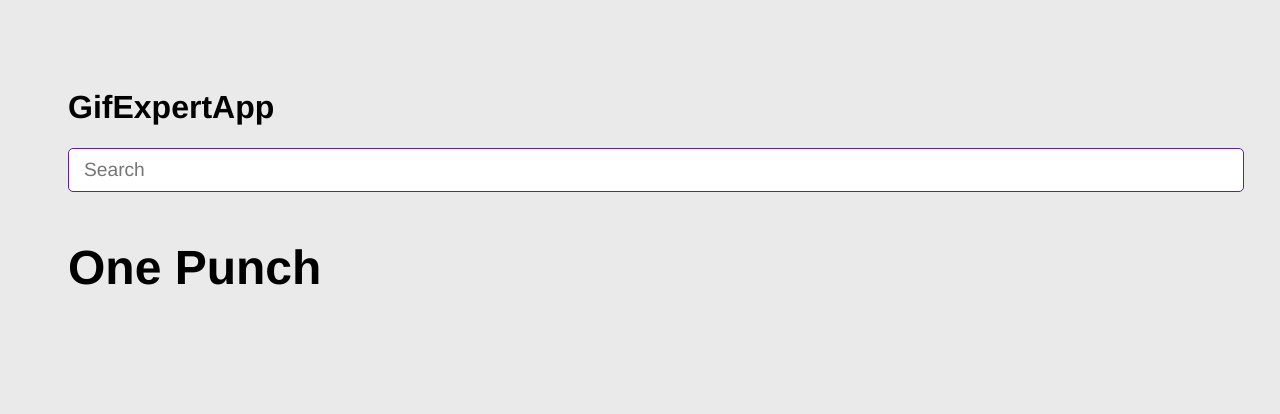
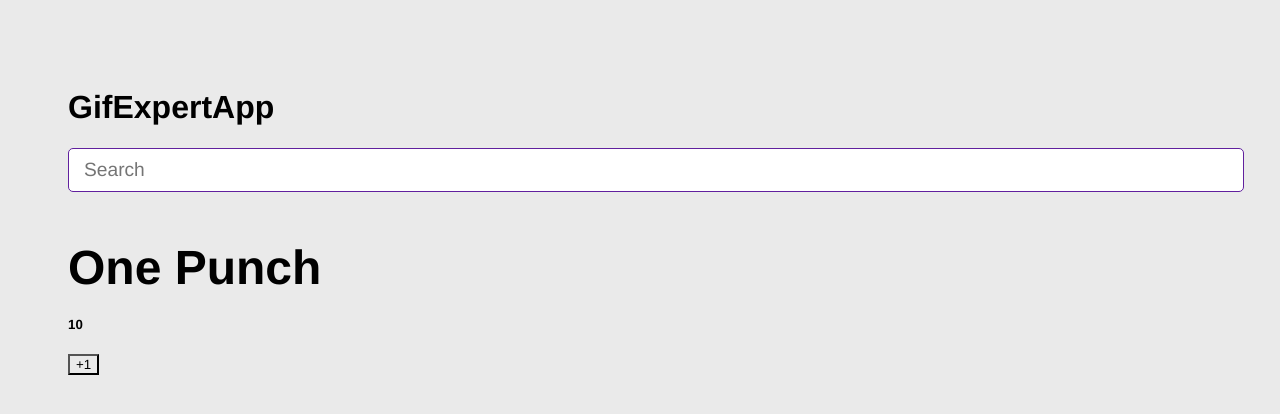
Before and after one commit to cfe-vasco/react-course, a React (Vite) app in the folder 04-gif-expert-app/: page / in a window 1280 px wide. Shown: the top 414 px of the page. Built offline with nearby package versions, Linux system fonts and the light colour scheme; no server answers.

Commit message:
useEffect

```diff
--- a/04-gif-expert-app/src/components/GifGrid.jsx
+++ b/04-gif-expert-app/src/components/GifGrid.jsx
@@ -1,12 +1,22 @@
-import { getGifs } from "../helpers/getGifs";
+import { useState, useEffect } from 'react';
+import { getGifs } from '../helpers/getGifs';
 
-export const GifGrid = ({category}) => {
+export const GifGrid = ({ category }) => {
+  const [counter, setCounter] = useState(10);
 
-  getGifs(category);
+  useEffect(() => {
+    getGifs(category);
+
+    return
+  }, []);
 
   return (
     <>
-        <h3>{category}</h3>
+      <h3>{category}</h3>
+
+      <h5>{counter}</h5>
+
+      <button onClick={() => setCounter(counter + 1)}>+1</button>
     </>
-  )
-}
+  );
+};
--- a/04-gif-expert-app/src/helpers/getGifs.js
+++ b/04-gif-expert-app/src/helpers/getGifs.js
@@ -1,7 +1,7 @@
 
 export const getGifs = async(category) => {
 
-    const url = `https://api.giphy.com/v1/gifs/trending?api_key=3HqWl25KUh01N7H6A8MmM1KKqE4JozSR&q=${category}&limit=20`
+    const url = `https://api.giphy.com/v1/gifs/trending?api_key=3HqWl25KUh01N7H6A8MmM1KKqE4JozSR&q=${category}&limit=10`
     const resp = await fetch(url)
     const {data} = await resp.json()
 
@@ -12,4 +12,5 @@
     }))
 
     console.log(gifs);
+    return gifs;
   }
```
